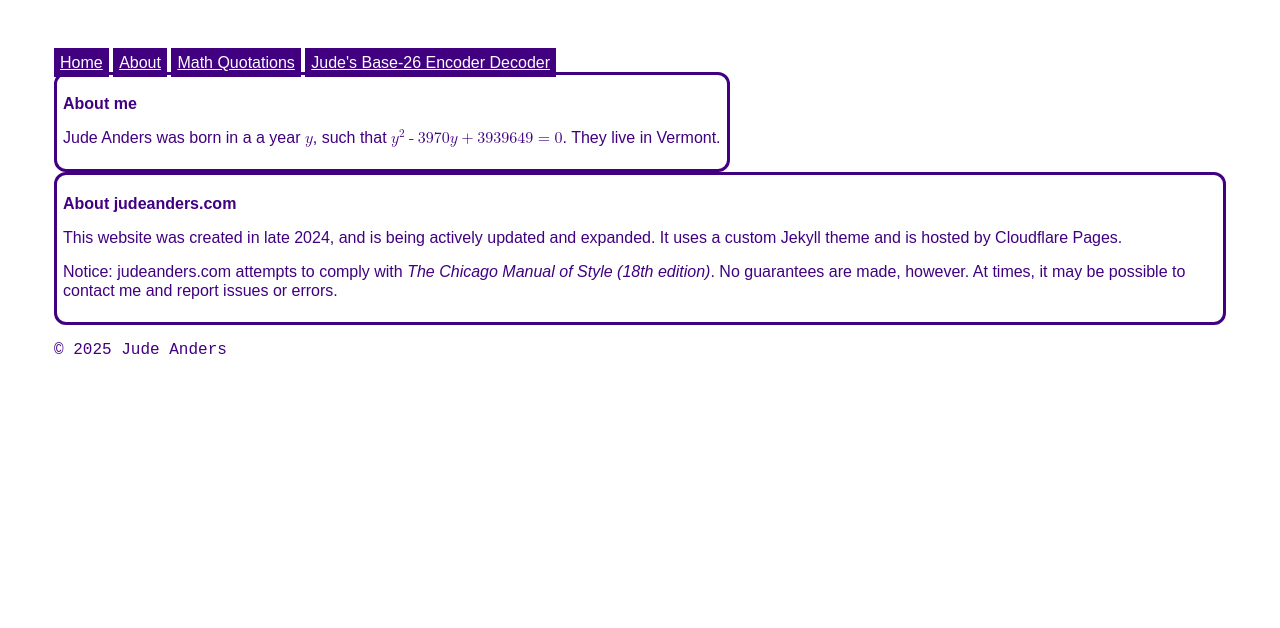
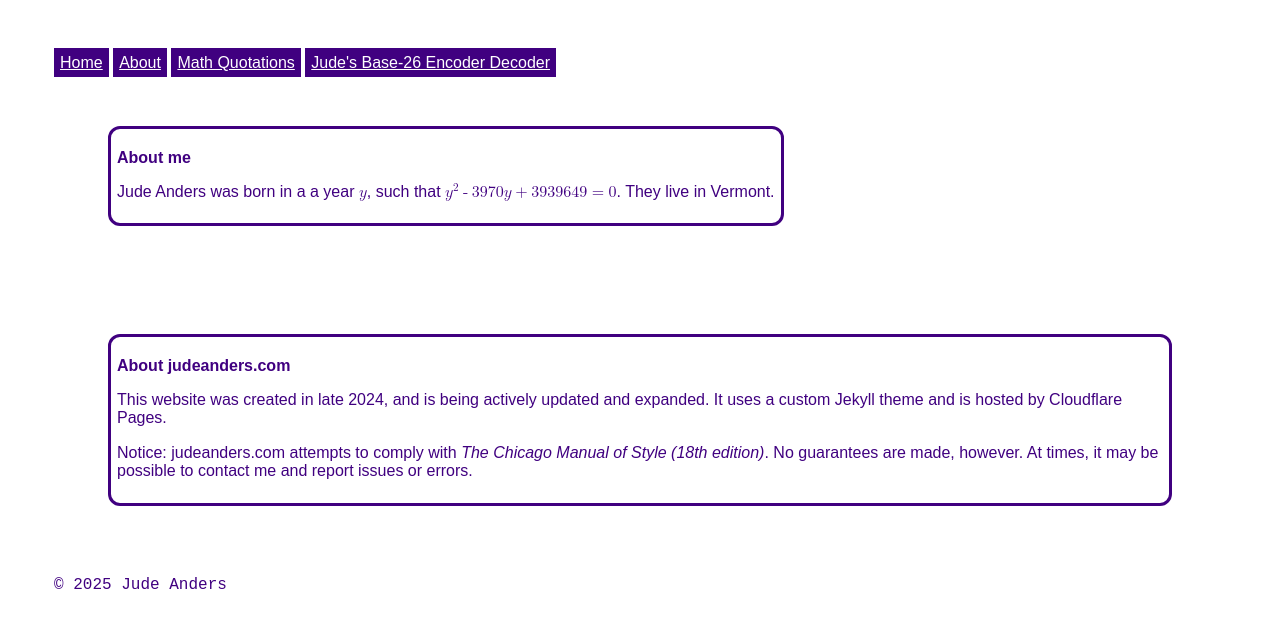
Before and after one commit to 1anderj/judeanders-website, a Jekyll site: the page built from about/index.html, in a window 1280 px wide. Shown: the top 628 px of the page. Built offline with Jekyll 4.4.1, drawn with Linux system fonts in a browser that asks for light colours; some web fonts are replaced.

Commit message:
add margin

```diff
--- a/assets/styles/styles.css
+++ b/assets/styles/styles.css
@@ -52,8 +52,10 @@ h2 {
   border-color:#400080;
   border-width: medium;
   border-radius: 12px;
+  margin: 54px
 }
 .about-flexbox{
   display: flex;
   flex-wrap: wrap;
+  flex-direction: row;
 }
```
